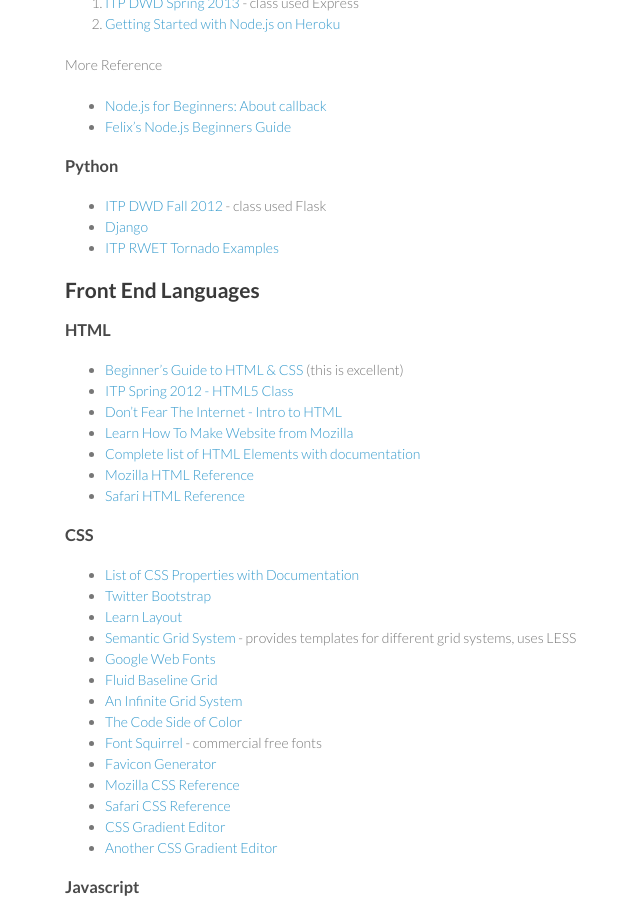
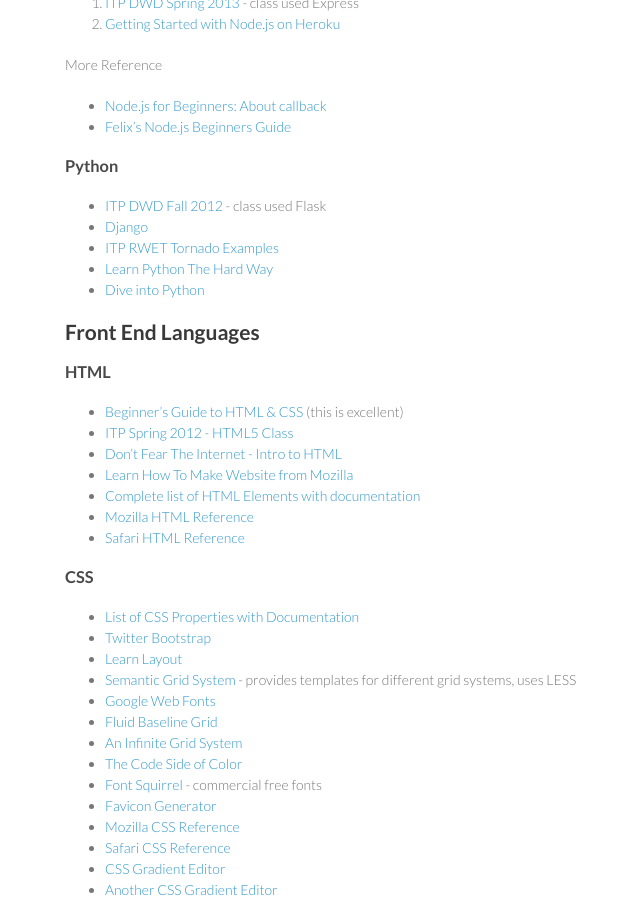
Before and after one commit to itpresidents/itpresidents.github.com, a Jekyll site: the page built from resources/web.md, in a window 1280 px wide and 900 px high, scrolled down 621 px. Shown: the whole window, without its empty margins (145-785 px from the left). Built offline with Jekyll 4.4.1, drawn with Linux system fonts in a browser that asks for light colours; Markdown is read by kramdown in place of the engine named in the settings.

Commit message:
Add python links via @zischwartz

```diff
--- a/resources/web.md
+++ b/resources/web.md
@@ -42,6 +42,8 @@
 - [ITP DWD Fall 2012](http://itppyweb.herokuapp.com/) - class used Flask
 - [Django](https://www.djangoproject.com/)
 - [ITP RWET Tornado Examples](https://github.com/aparrish/rwet-examples/tree/master/tornado)
+- [Learn Python The Hard Way](http://learnpythonthehardway.org/)
+- [Dive into Python](http://www.diveintopython.net/)
 
 ## Front End Languages
 
```
